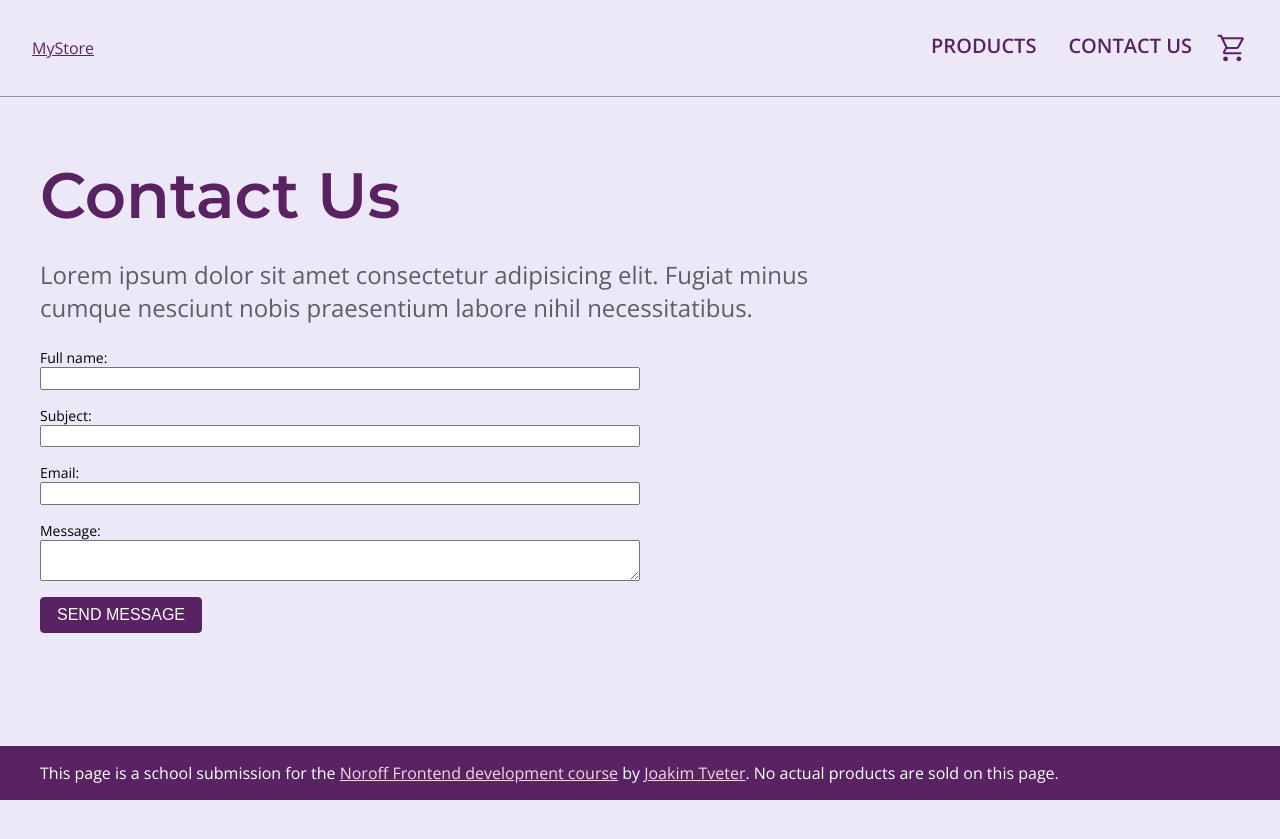
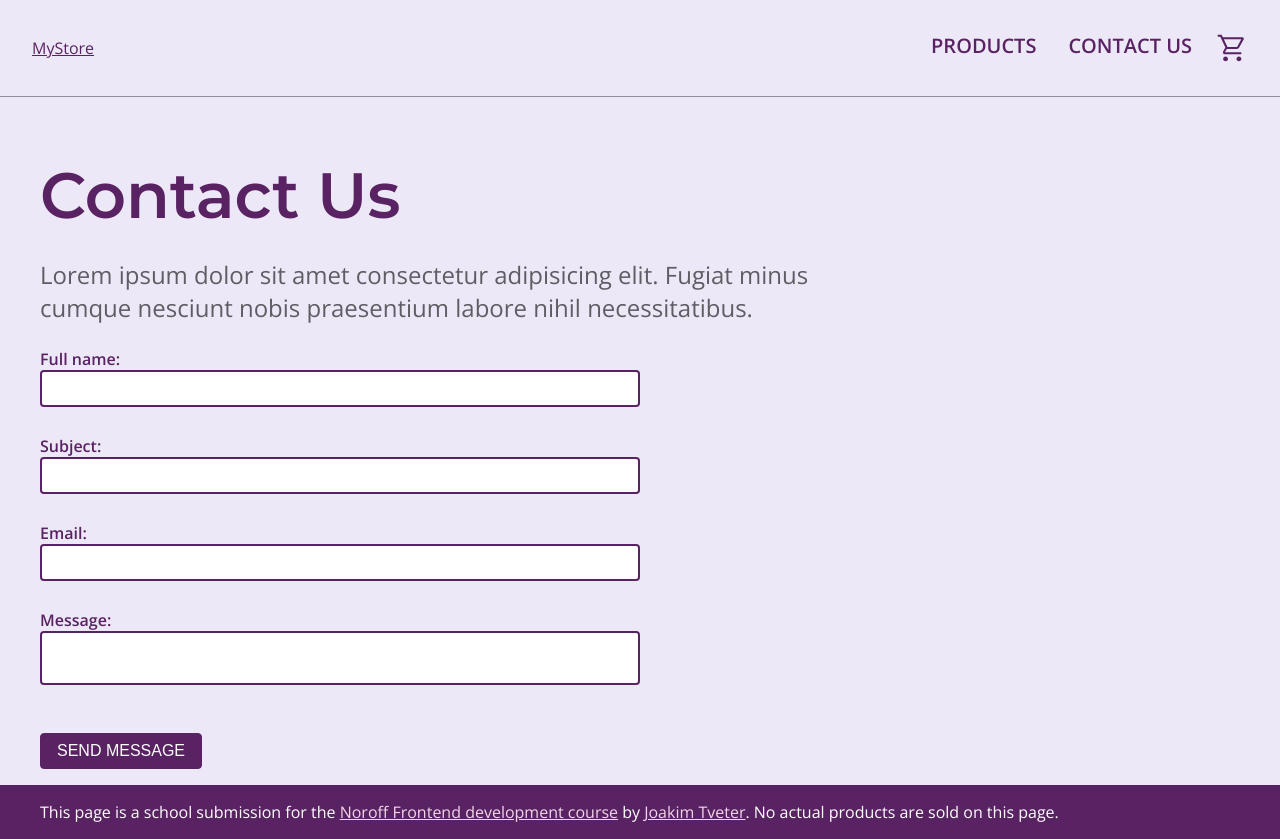
Before and after one commit to joakimtveter/noroff-js-framework, a React (Vite) app: page /contact in a window 1280 px wide. Before the commit the page ends 800 px from the top, so only its background shows below. Built offline with nearby package versions, Linux system fonts and the light colour scheme.

Commit message:
Fixed contact form styles

```diff
--- a/src/components/forms/errorSummary.tsx
+++ b/src/components/forms/errorSummary.tsx
@@ -11,7 +11,8 @@ export default function ErrorSummary(props: ErrorSummaryProps) {
         errorList.push(value?.message);
     }
     return (
-        <div className={styles.errors}>
+        <div className={styles.errors} aria-live='polite'>
+            <p>The form can not be submitted due to these errors:</p>
             <ul>
                 {errorList.map((message: any, index: number) => (
                     <li key={message + index}>{message}</li>
--- a/src/components/forms/forms.module.css
+++ b/src/components/forms/forms.module.css
@@ -1,16 +1,25 @@
 .formcontrol {
+    position: relative;
     display: flex;
     flex-direction: column;
-    margin-block-end: 1rem;
+    margin-block-end: 1.75rem;
+}
+
+.formcontrol:last-of-type {
+    margin-block-end: 3rem;
 }
 
 .label {
-    font-size: var(--fs-200);
+    font-size: var(--fs-300);
+    font-weight: 600;
+    color: var(--color-primary);
 }
 
 .input {
-    font-size: var(--fs-200);
-    padding: 0.1em 0.2em;
+    font-size: var(--fs-400);
+    padding: 0.25em;
+    border-radius: 0.25rem;
+    border: 2px solid var(--color-primary);
 }
 
 .input:invalid {
@@ -18,11 +27,24 @@
 }
 
 .textarea {
-    font-size: var(--fs-300);
+    font-size: var(--fs-400);
     padding: 0.1em 0.2em;
+    border-radius: 0.25rem;
+    border: 2px solid var(--color-primary);
+    resize: none;
+}
+
+.input:focus,
+.textarea:focus {
+    outline: 2px solid var(--color-accent);
+    outline-offset: 2px;
+    border-color: var(--color-secondary);
 }
 
 .error {
+    position: absolute;
+    bottom: 0;
+    transform: translateY(100%);
     display: flex;
     align-items: center;
     gap: 0.25em;
@@ -30,7 +52,6 @@
     font-size: var(--fs-200);
     border-inline-start: 3px solid var(--color-error);
     padding-inline-start: 0.75em;
-    margin-block-start: 0.2em;
 }
 
 .submit {
@@ -38,11 +59,18 @@
 }
 
 .errors {
-    padding: 1rem 3rem;
+    padding: 1rem 1rem;
     color: var(--color-error);
     border: 2px solid var(--color-error);
+    margin-bottom: 3rem;
 }
 
 .errors ul {
-    padding: 0;
+    list-style-type: disc;
+    padding-inline-start: 30px;
+    margin: 0;
 }
+
+.errors p {
+    margin: 0;
+}
--- a/src/global.css
+++ b/src/global.css
@@ -19,8 +19,8 @@
     --color-accent: hsl(321, 49%, 49%);
     --color-background-primary: hsl(260, 48%, 94%);
     --color-background-secondary: hwb(321 84% 5%);
-    --color-background-light: hsl(0, 0%, 98%);
-    --color-background-medium: hsl(260, 32%, 91%);
+    --color-background-medium: hsl(264, 50%, 96%);
+    --color-background-light: hsl(260, 60%, 99%);
 
     --color-text: hsla(0, 0%, 0%, 0.871);
     --color-text-secondary: hsla(0, 0%, 0%, 0.6);
@@ -33,14 +33,9 @@
     --color-light-divider: rgba(0, 0, 0, 0.12);
 
     --color-success: #4caf50;
-    --color-error: #d32f2f;
+    --color-error: #c72828;
     --color-warning: #ff9800;
     --color-info: #0288d1;
-
-    --color-darkmode-success: #66bb6a;
-    --color-darkmode-error: #f44336;
-    --color-darkmode-warning: #ffa726;
-    --color-darkmode-info: #29b6f6;
 
     --star-color: #dddddd;
     --star-background: #fc0;
@@ -210,3 +205,7 @@ th {
     white-space: nowrap;
     width: 1px;
 }
+
+*:focus {
+    outline: 2px solid var(--color-accent);
+}
--- a/src/pages/contactPage.tsx
+++ b/src/pages/contactPage.tsx
@@ -51,7 +51,6 @@ export default function ContactPage() {
                     </hgroup>
 
                     <form className={styles.form} onSubmit={handleSubmit(onSubmit)}>
-                        {Object.keys(errors).length > 0 ? <ErrorSummary errors={errors} /> : null}
                         <TextField
                             name='name'
                             label='Full name'
@@ -74,6 +73,7 @@ export default function ContactPage() {
                             register={register}
                             error={errors}
                         />
+                        {Object.keys(errors).length > 0 ? <ErrorSummary errors={errors} /> : null}
                         <Button type='submit'>Send message</Button>
                     </form>
                 </Container>
```
